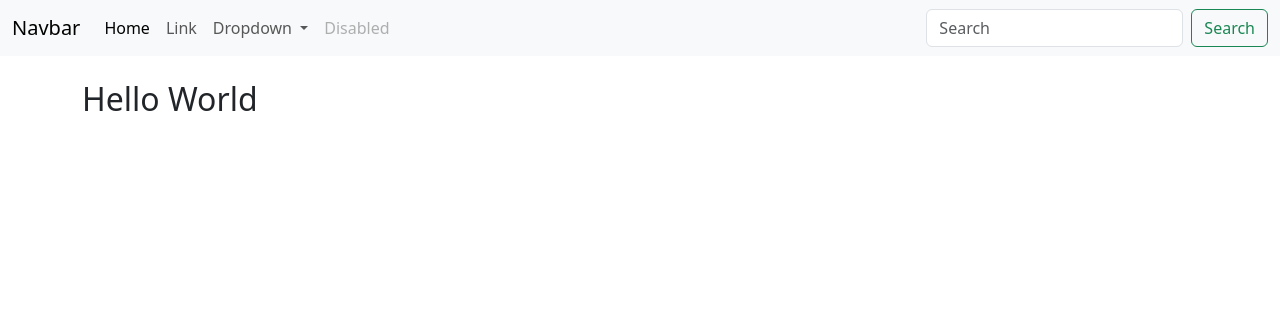
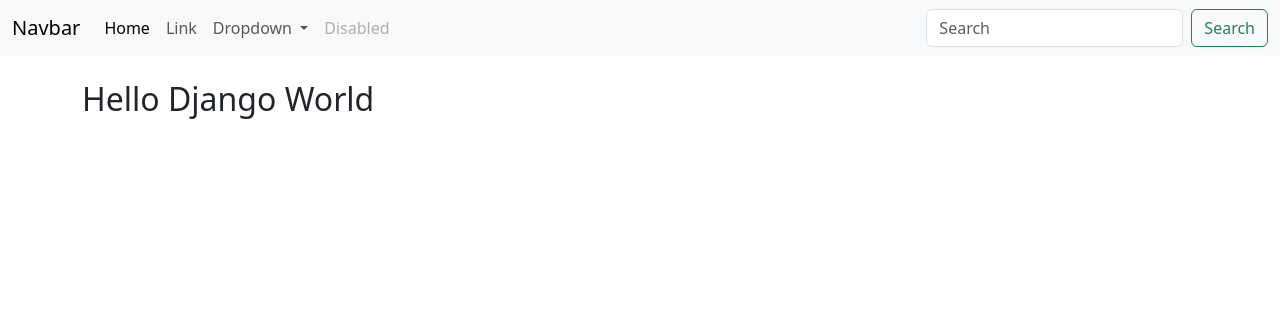
Before and after one commit to FrancisChung/udemy-django-stock, a Django app: page / in a window 1280 px wide. Shown: the top 316 px of the page. Run offline with Django 5.2, Linux system fonts and the light colour scheme.

Commit message:
Template contents changed

```diff
--- a/quotes/templates/about.html
+++ b/quotes/templates/about.html
@@ -1,4 +1,5 @@
 {% extends 'base.html' %}
 {% block content %}
     <h2>About Me</h2>
+    <p>Mi Nombre es Francis</p>
 {% endblock %}
--- a/quotes/templates/home.html
+++ b/quotes/templates/home.html
@@ -1,4 +1,4 @@
     {% extends 'base.html' %}
     {% block content %}
-        <H2>Hello World</H2>
+        <H2>Hello Django World</H2>
     {% endblock %}
```
